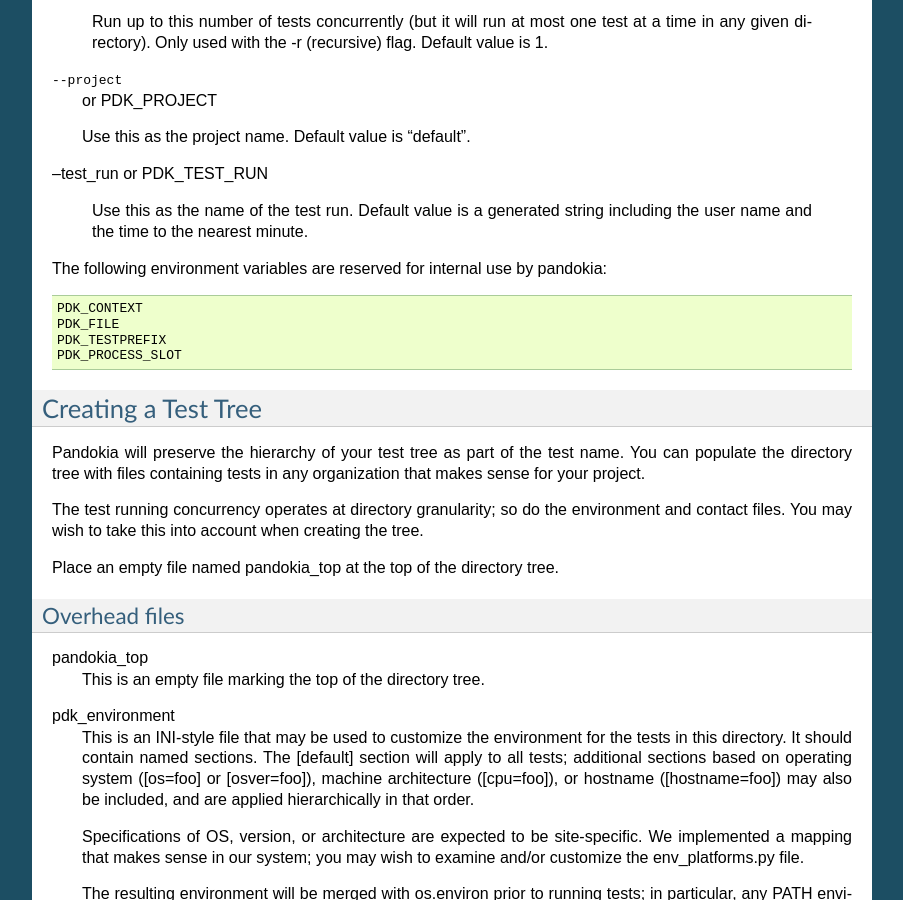
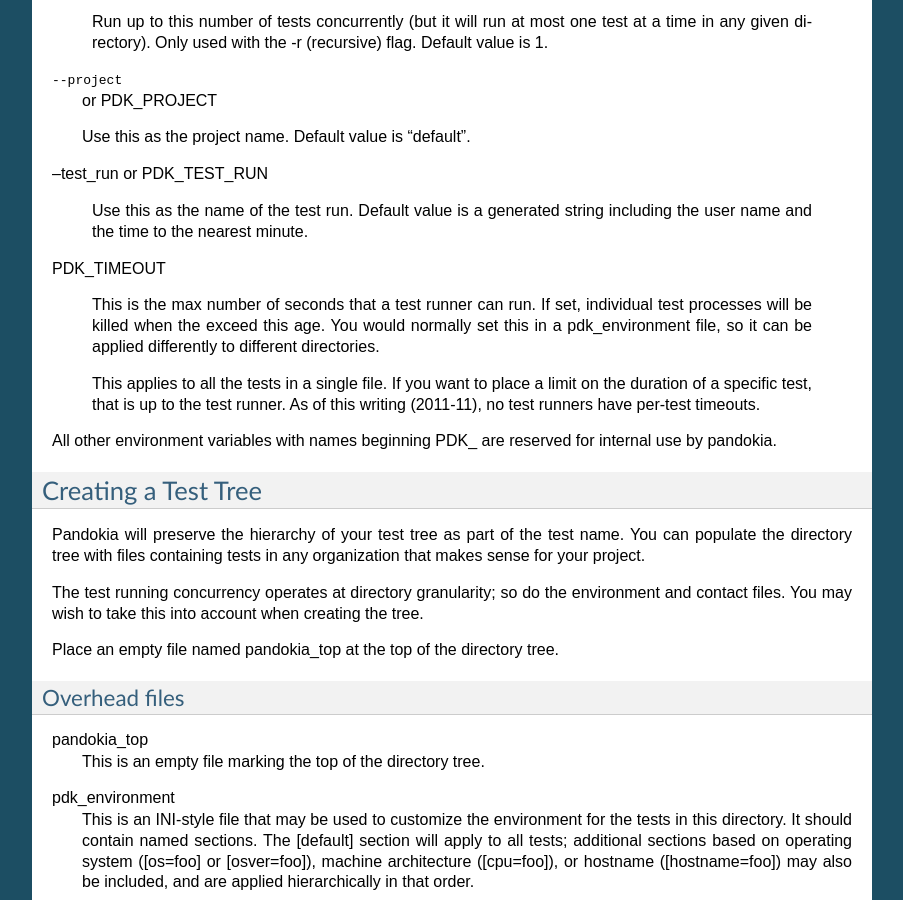
Before and after one commit to spacetelescope/pandokia, a Sphinx documentation site: the page built from doc/source/run_tests.txt, in a window 1280 px wide and 900 px high, scrolled down 2234 px. Shown: the whole window, without its empty margins (198-1101 px from the left). Built offline with Sphinx 7.4.7, drawn with Linux system fonts in a browser that asks for light colours; formulas are drawn with MathJax 3; pages that are not in the unit, such as notebooks, are missing from menus.

Commit message:
checkpoint some doc changes
git-svn-id: https://svn.stsci.edu/svn/ssb/etal/pandokia/trunk@452 d34015c8-bcbb-4646-8ac8-8ba5febf221d

```diff
--- a/doc/source/index.txt
+++ b/doc/source/index.txt
@@ -27,6 +27,7 @@
    demo.txt
    faq.txt
    programming.txt
+   environment.txt
 
 Indices and tables
 ==================
--- a/doc/source/intro.txt
+++ b/doc/source/intro.txt
@@ -165,7 +165,7 @@
  - A :download:`daily report <screen1.html>` in tabular form
  - An :download:`intermediate report <screen2.html>` from a tree-navigation
  - A :download:`single test result <screen3.html>`
- - A set of failing tests that have :download:`attributes in common<screen4.html`
+ - A set of failing tests that have :download:`attributes in common <screen4.html>`
 
 
 
--- a/doc/source/programming_db.txt
+++ b/doc/source/programming_db.txt
@@ -38,7 +38,7 @@
 	(parameters is a dict)
 
 	statement contains an instance of :AAA for each named parameter.
-	The parameter name is [a-ZA-Z0-9_]+
+	The parameter name is \[a-ZA-Z0-9_]+
 
 	If parameters is a dict, it will be used as-is.
 
@@ -80,7 +80,7 @@
 	cursor = pdk_db.execute( query, parameters )
 
 
-Always fully specify the columns to retrieve; never use "SELECT *".
+Always fully specify the columns to retrieve; never use "SELECT \*".
 
 Use :1, :2, ... for parameters when you have only a fixed set of parameters.
 
--- a/doc/source/run_tests.txt
+++ b/doc/source/run_tests.txt
@@ -136,15 +136,21 @@
   Default value is a generated string including the user name and the
   time to the nearest minute.
 
-The following environment variables are reserved for internal use by
-pandokia:
+PDK_TIMEOUT
 
-.. code-block:: python
+  This is the max number of seconds that a test runner can run.  If set,
+  individual test processes will be killed when the exceed this age.
+  You would normally set this in a pdk_environment file, so it can
+  be applied differently to different directories.
 
-	PDK_CONTEXT
-	PDK_FILE
-	PDK_TESTPREFIX
-	PDK_PROCESS_SLOT
+  This applies to all the tests in a single file.  If you want to place
+  a limit on the duration of a specific test, that is up to the test
+  runner.  As of this writing (2011-11), no test runners have per-test
+  timeouts.
+
+All other environment variables with names beginning PDK\_ are reserved
+for internal use by pandokia.
+
 
 
 Creating a Test Tree
--- a/doc/source/runner_regtest.txt
+++ b/doc/source/runner_regtest.txt
@@ -16,6 +16,9 @@
 Each test exists in a separate XML file.  The file format is defined in the
 Pandokia source code in stsci_regtest/TEST_FORMAT.xml
 
+regtest automatically generates the data needed to make okifiable tests.
+
+
 Test Execution
 -------------------------------------------------------------------------------
 
```
Also changed, not shown: doc/source/pdk_aware.txt (+7 -0 lines).
